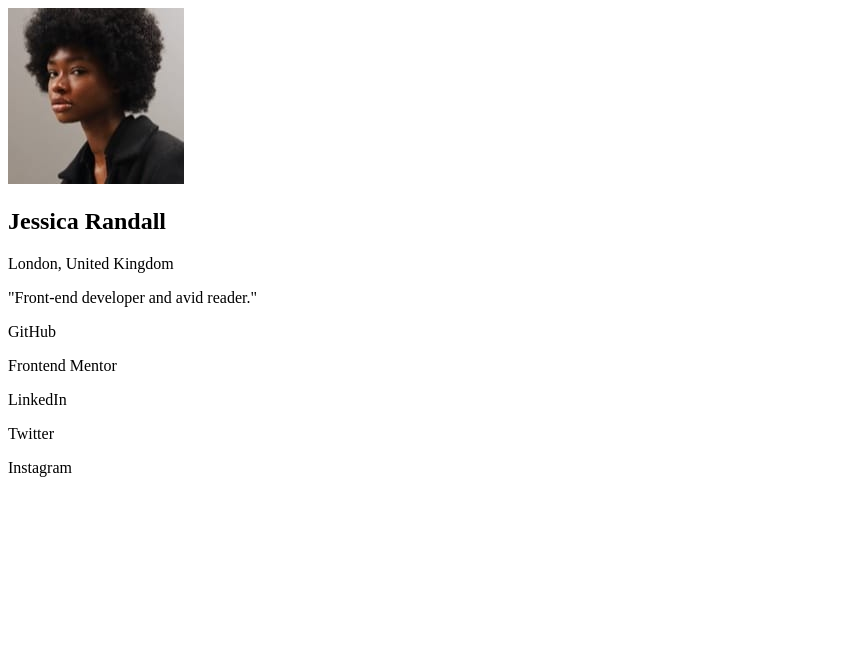
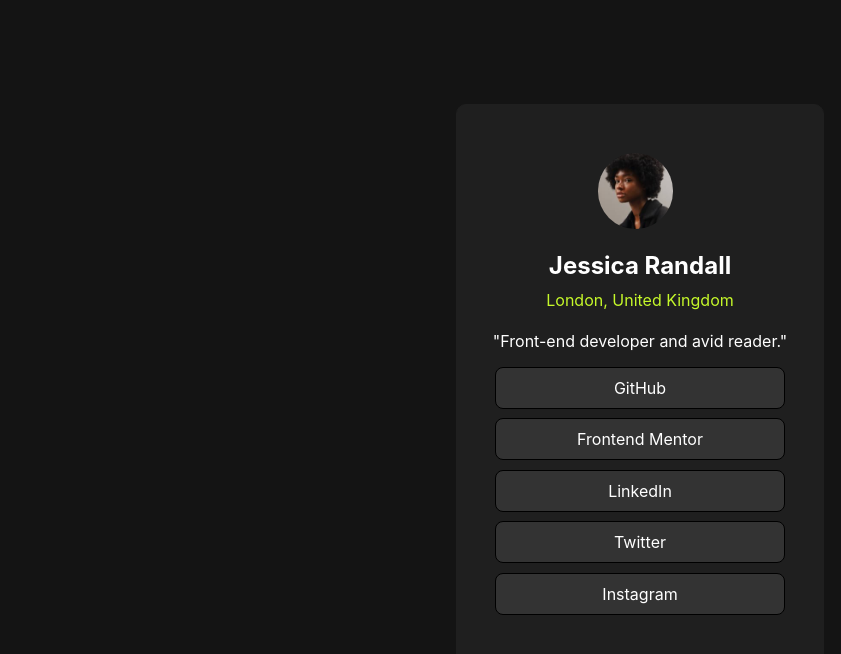
Before and after one commit to omkar-98/Social-link-profile-challenge, a plain HTML site: page index.html in a window 1280 px wide. Shown: the whole page, without its empty margins (0-841 px from the left). Drawn offline with Linux system fonts and the light colour scheme.

Commit message:
style.css

```diff
--- a/style.css
+++ b/style.css
@@ -1,45 +1,96 @@
-<!DOCTYPE html>
-<html lang="en">
-<head>
-  <meta charset="UTF-8">
-  <meta name="viewport" content="width=device-width, initial-scale=1.0"> <!-- displays site properly based on user's device -->
-
-  <link rel="icon" type="image/png" sizes="32x32" href="./assets/images/favicon-32x32.png">
-
-  <title>Frontend Mentor | Social links profile</title>
-
-<link rel="stylesheet" href="style.css">
-<link rel="preconnect" href="https://fonts.googleapis.com">
-<link rel="preconnect" href="https://fonts.gstatic.com" crossorigin>
-
-<body>
-
-  <div class="container">
-
-    <div class="profile-container">
-
-      <div class="image">
-        <img src="assets/images/avatar-jessica.jpeg" alt="user-avatar">
-      </div>
-
-        <div id="Name">
-          <h2>Jessica Randall</h2>
-
-        <p>London, United Kingdom</p>
-      </div>
-      <p id="brand">"Front-end developer and avid reader."</p>
+@font-face {
+    font-family: "Inter", sans-serif;
+    src: url('https://fonts.googleapis.com/css2?family=Inter:wght@100..900&family=Outfit:wght@100..900&display=swap');
+}
 
 
-        <div class="social-media">
+body{
+    font-family: "Inter", sans-serif;
+}
 
-          <p>GitHub</p>
-          <p>Frontend Mentor</p>
-          <p> LinkedIn</p>
-          <p>Twitter</p>
-          <p>Instagram</p
-        </div>
-        </div>
+*{
+    margin: 0;
+    padding: 0;
+    box-sizing: border-box;
+}
 
-      </div>
-</body>
-</html>
+.container{
+    height:100vh;
+    width:100vw;
+    background-color:hsl(0, 0%, 8%);
+    display: flex;
+    flex-direction: column;
+    justify-content: center;
+    align-items: center;
+    color: hsl(0, 0%, 100%);
+}
+
+.profile-container{
+    height: 37rem;
+    width: 23rem;
+    display: flex;
+    flex-direction: column;
+    border: solid 1px hsl(0, 0%, 12%);
+    background-color: hsl(0, 0%, 12%);
+    border-radius: 10px;
+    gap: 1rem;
+    padding: 2rem;
+    color: hsl(0, 0%, 100%);
+    font-weight: 400;
+
+}
+
+
+
+.image img {
+    align-items: center;
+    width: 25%;
+    border-radius: 40px;
+    margin-left: 6.8rem;
+margin-top: 1rem;
+}
+
+
+
+#Name h2{
+text-align: center;
+padding-top: 2px;
+font-weight: 700;
+
+}
+
+#Name p{
+    padding:10px 0 5px 0;
+    color: hsl(75, 94%, 57%);
+    text-align: center;
+
+}
+
+#brand{
+text-align: center;
+
+}
+
+.social-media{
+    display: flex;
+    flex-direction: column;
+    gap: .6rem;
+    align-items: center;
+    text-align: center;
+}
+.social-media p{
+    border: 1px solid black;
+    width: 96%;
+    padding: 10px;
+    border-radius: 8px;
+    cursor: pointer;
+    background-color:  hsl(0, 0%, 20%);
+    font-family: "Inter", sans-serif;
+}
+
+.social-media p:hover {
+ background-color: hsl(75, 94%, 57%);
+    color:  hsl(0, 0%, 8%);
+    font-weight: 400;
+    font-family: "Inter", sans-serif;
+}
```
